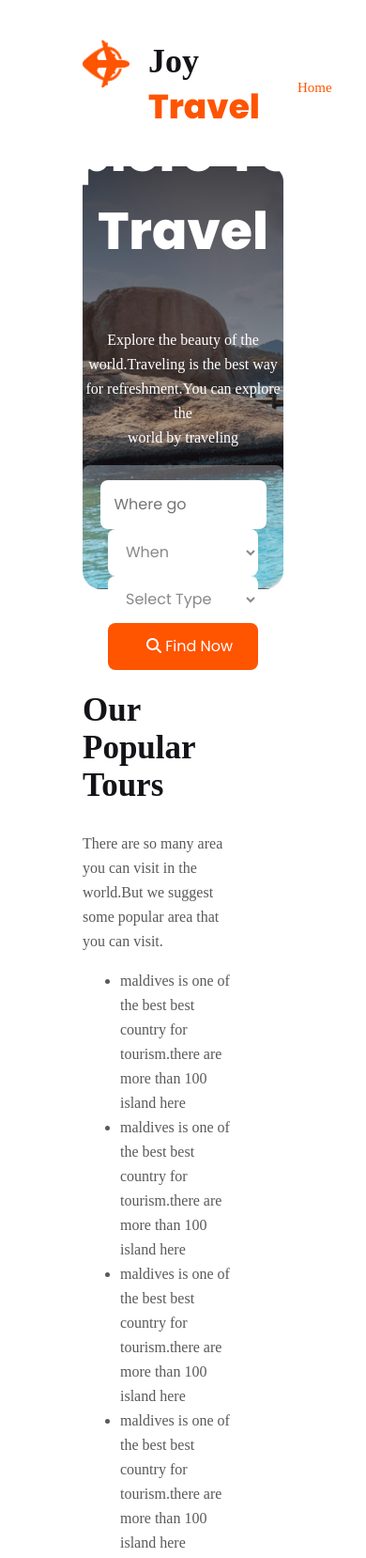
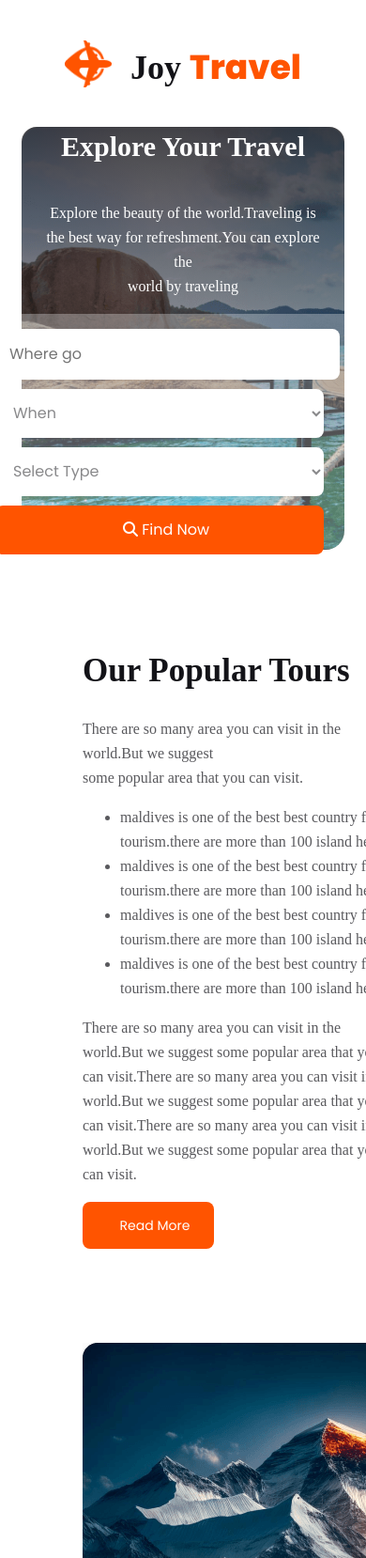
Before and after one commit to Aninda-Joy/Joy-Travel, a plain HTML site: page index.html in a window 390 px wide. Shown: the top 1658 px of the page at 94% size. Drawn offline with Linux system fonts and the light colour scheme.

Commit message:
something responsive added

```diff
--- a/index.html
+++ b/index.html
@@ -64,7 +64,7 @@
                     area that you can visit.There are so many area you can visit in the world.But we suggest some
                     popular area that you can visit.There are so many area you can visit in the world.But we suggest
                     some popular area that you can visit.</p>
-                <button class="btn-primary">Read More</button>
+                <button class="btn-primary res-btn">Read More</button>
             </div>
             <div class="feature-img">
                 <img src="Images/Rectangle 4.png" alt="">
--- a/styles/travel.css
+++ b/styles/travel.css
@@ -374,8 +374,9 @@ main {
 .hrr {
     background: rgba(19, 19, 24, 0.10);
 }
+
 /* new style */
-.feedback-section{
+.feedback-section {
     margin-top: 50px;
     border: 1px solid aquamarine;
     width: 50%;
@@ -383,7 +384,8 @@ main {
     padding: 20px;
 
 }
-.feedback-input{
+
+.feedback-input {
     width: 500px;
     height: 100px;
     border: 1px solid wheat;
@@ -411,3 +413,82 @@ main {
     padding-bottom: 100px;
     text-align: center;
 }
+
+@media screen and (max-width: 600px) {
+    .header {
+        margin-left: 15px;
+        margin-right: 15px;
+    }
+
+    nav {
+        flex-direction: column;
+    }
+
+    nav>ul {
+        display: none;
+    }
+
+    .div1 {
+        flex-direction: row;
+        justify-content: left;
+    }
+
+    .bannerH1 {
+        color: #FFF;
+        font-family: Mulish;
+        font-size: 30px;
+        font-weight: 800;
+    }
+
+    .bannerP {
+        text-align: center;
+        padding-left: 20px;
+        padding-right: 20px;
+    }
+
+    .import-section {
+        flex-direction: column;
+        height: 400x;
+        width: 400px;
+        gap: 10px;
+        display: grid;
+
+    }
+
+    .select-section,
+    .btn-primary {
+        width: 350px;
+        height: 52px;
+
+
+    }
+
+    .res-btn {
+        border: 0;
+        border-radius: 8px;
+        background: #FF5400;
+        color: white;
+        font-size: 14px;
+        width: 140px;
+        height: 50px;
+    }
+    .main{
+        margin-left: 15px;
+    }
+    .features{
+        display: grid;
+
+    }
+    .features>li{
+        width: 200px;
+    }
+    .feature-img{
+        width: 335px;
+        height: 335px;
+        margin-left: 0;
+    }
+    .img-section{
+        display: grid;
+        flex-direction: column;
+    }
+}
```
